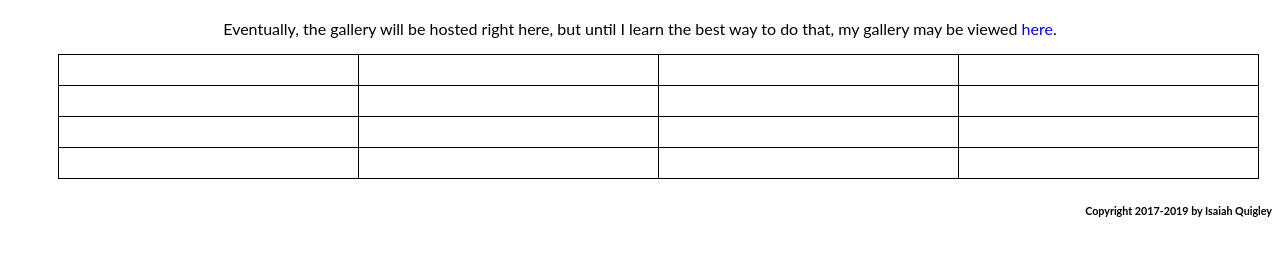
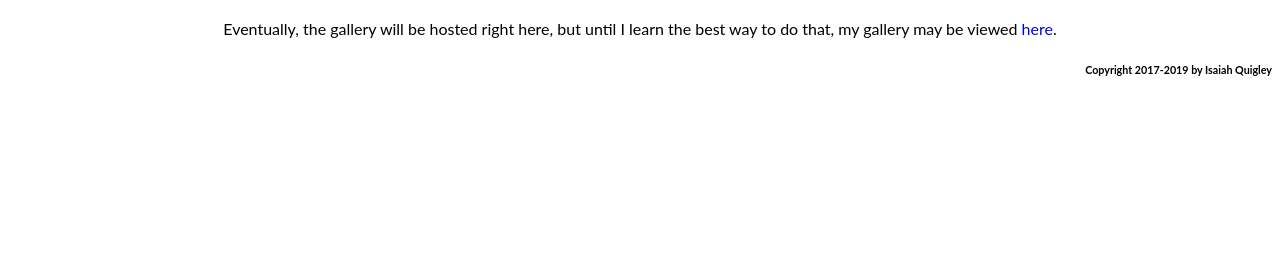
Before and after one commit to mr-isaiah-quigley/mr-isaiah-quigley.github.io, a plain HTML site: page gallery.html in a window 1280 px wide. Shown: the part 90-346 px from the top of the page. Drawn offline with Linux system fonts and the light colour scheme.

Commit message:
Update gallery.html

```diff
--- a/gallery.html
+++ b/gallery.html
@@ -21,10 +21,10 @@
 	<div>
 		<h1>Gallery</h1>
 			<p style="text-align: center">Eventually, the gallery will be hosted right here, but until I learn the best way to do that, my gallery may be viewed <a href="https://1drv.ms/f/s!As2hfiedZqnPtVLksadzsZ7wzgNm" target="_blank">here</a>.</p>
-        <table>
+        <!--<table>
             <tr>
                 <td><!--<img class="pic" id="gallery" src="images/Perrymont%201.jpg">--></td>
-                <td></td>
+                <!--<td></td>
                 <td></td>
                 <td></td>
             </tr>
@@ -46,7 +46,7 @@
                 <td></td>
                 <td></td>
             </tr>
-        </table>
+        </table>-->
 	</div> <!--Placeholder text-->
     <h6>Copyright 2017-2019 by Isaiah Quigley</h6>
 </body>
```
